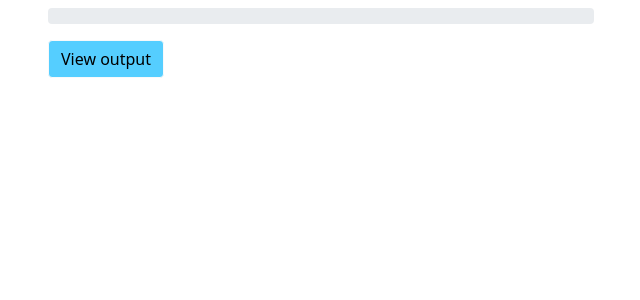
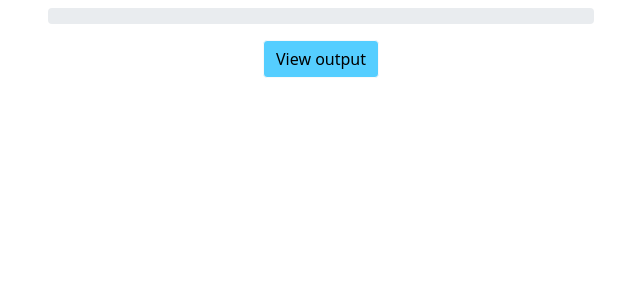
Before and after one commit to timbaginski/Matrix-Dynamics-Explorer-Murray-Baginski, a Django app: template main/templates/loading.html in a window 1280 px wide. Shown: the part 56-356 px from the top of the page, without its empty margins (319-959 px from the left). Run offline with Django 4.2, Linux system fonts and the light colour scheme; the template is opened without the code that fills it: most values are stand-ins (such as "Sample title", 1, 10 or a date in 2020).

Commit message:
Fixes more loading formatting issues #15

```diff
--- a/main/templates/loading.html
+++ b/main/templates/loading.html
@@ -89,7 +89,7 @@
 <body>
 <div class="container">
     <div class="row">
-        <div class="col-md-8 col-sm-10 offset-xl-3 offset-md-2 offset-sm-1">
+        <div class="col-md-8 col-sm-10 offset-md-2 offset-sm-1 text-center">
             <h1 id="completed"></h1>
         </div>
     </div>
@@ -106,7 +106,7 @@
         </div>
     </div>
     <div class="row mt-10">
-        <div class="col-xl-6 col-md-8 col-sm-10 offset-xl-3 offset-md-2 offset-sm-1">
+        <div class="col-xl-6 col-md-8 col-sm-10 offset-xl-3 offset-md-2 offset-sm-1 justify-content-center text-center">
             <form action="http://localhost:8000/output">
                 <button type="submit" class="btn btn-light">View output</button>
                 <input type="hidden" id="loadingID", name="loadingID">
--- a/main/templates/loadingcsv.html
+++ b/main/templates/loadingcsv.html
@@ -90,7 +90,7 @@
 {% block content %}
 <div class="container">
     <div class="row">
-        <div class="col-md-8 col-sm-10 offset-xl-3 offset-md-2 offset-sm-1">
+        <div class="col-xl-6 col-md-8 col-sm-10 offset-xl-3 offset-md-2 offset-sm-1 text-center">
             <h1 id="completed"></h1>
         </div>
     </div>
@@ -102,7 +102,7 @@
         </div>
     </div>
     <div class="row">
-        <div class="col-md-8 col-sm-10 offset-xl-3 offset-md-2 offset-sm-1">
+        <div class="col-xl-6 col-md-8 col-sm-10 offset-xl-3 offset-md-2 offset-sm-1 text-center">
             <h1 id="iterationsCompleted"></h1>
         </div>
     </div>
```
Also changed, not shown: db.sqlite3.
